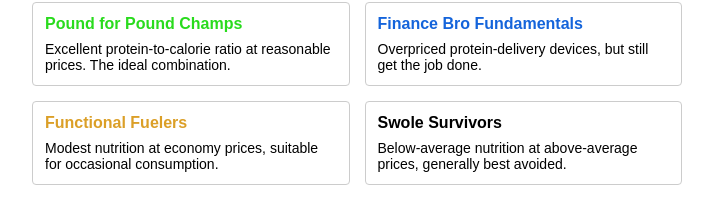
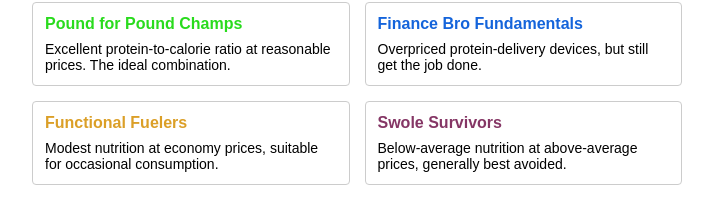
Before and after one commit to patmycatalan/protein-magic-quad, a plain HTML site: page index.html in a window 1280 px wide. Shown: the part 756-960 px from the top of the page, without its empty margins (283-996 px from the left). Drawn offline with Linux system fonts and the light colour scheme.

Commit message:
Update styles.css

```diff
--- a/styles.css
+++ b/styles.css
@@ -50,7 +50,7 @@ body {
 .pound-for-pound h4 { color: #29DB1D; }
 .finance-bro h4 { color: #1464DB; }
 .functional-fuelers h4 { color: #DB9F27; }
-.ego-lifters h4 { color: #853665; }
+.swole-survivors h4 { color: #853665; }
 
 /* Tooltip styles */
 .tooltip {
```
